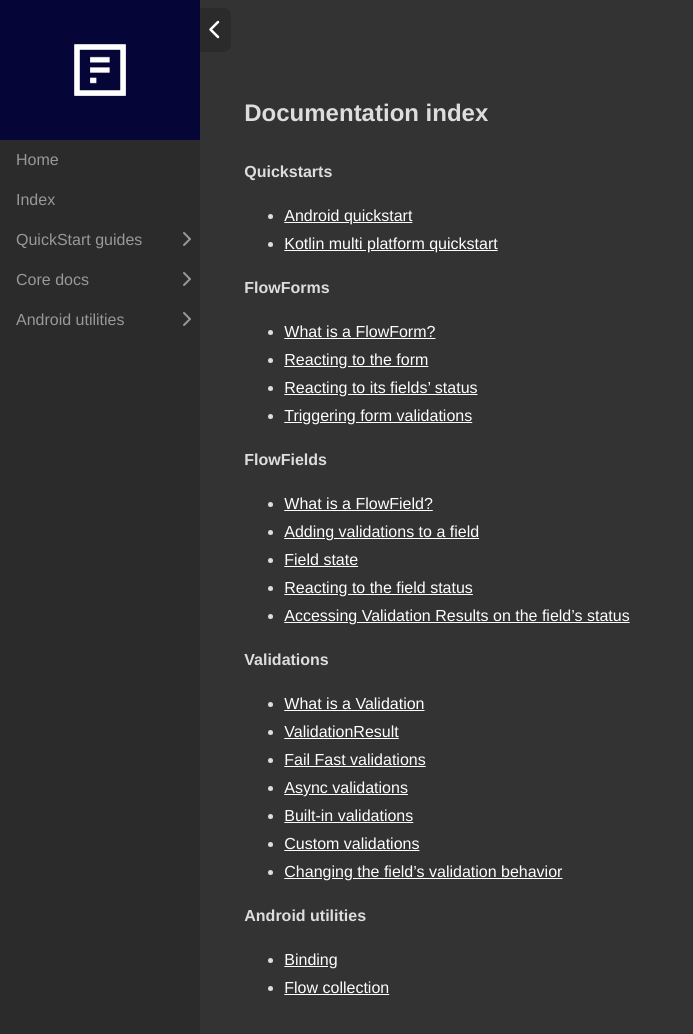
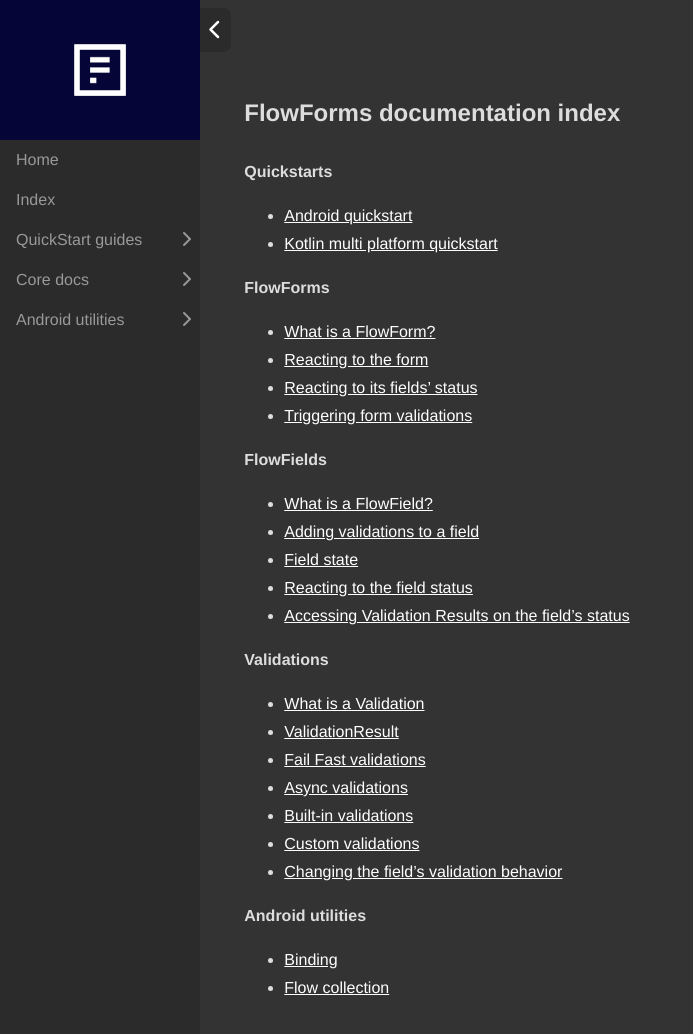
Before and after one commit to rootstrap/FlowForms, a Jekyll site: the page built from docs/pages/documentation-index.md, in a window 1280 px wide and 1086 px high. Shown: the top 1034 px of the window, without its empty margins (0-693 px from the left). Built offline with Jekyll 4.4.1, drawn with Linux system fonts in a browser that asks for light colours; nearby versions of some CDN libraries.

Commit message:
Updated documentation index docs

```diff
--- a/docs/pages/documentation-index.md
+++ b/docs/pages/documentation-index.md
@@ -3,7 +3,7 @@ layout: default
 title: FlowForms docs - index
 ---
 
-## Documentation index
+## FlowForms documentation index
 
 **Quickstarts**
  * [Android quickstart](android-quickstart)
```
